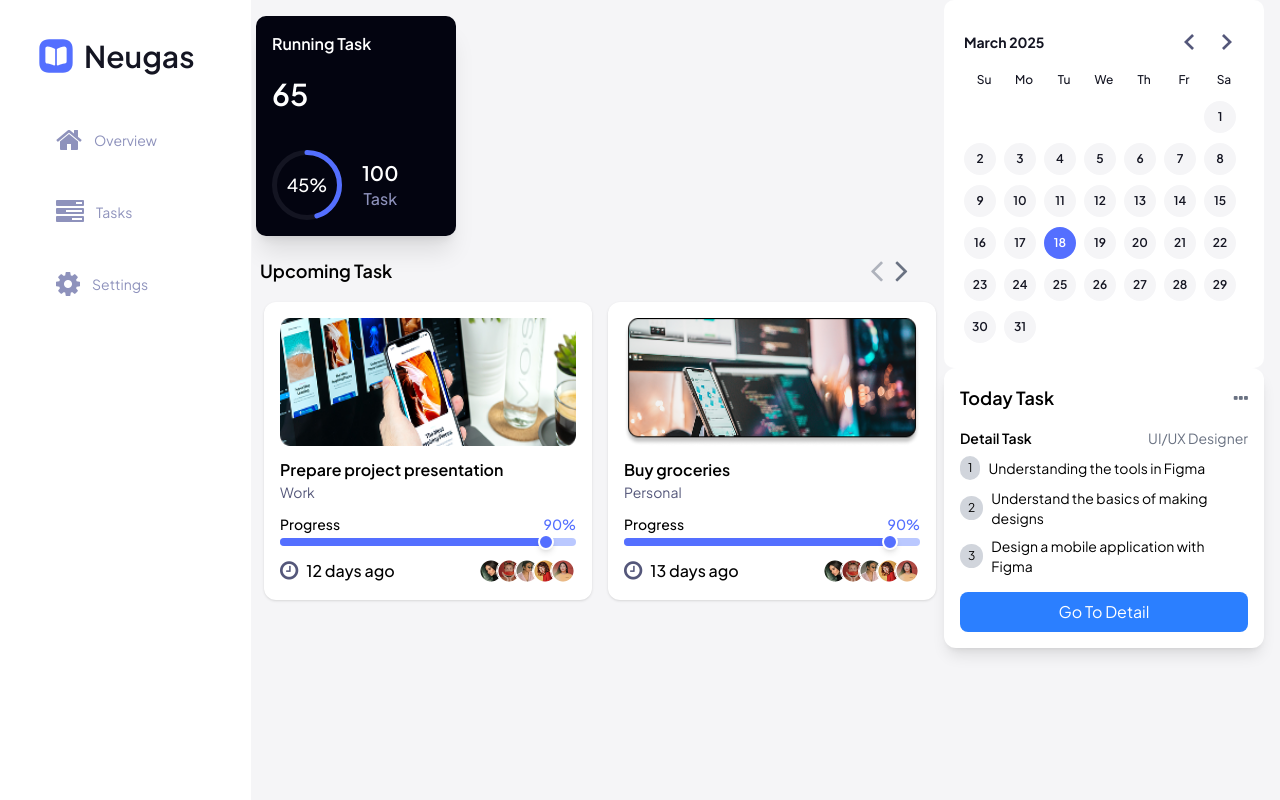
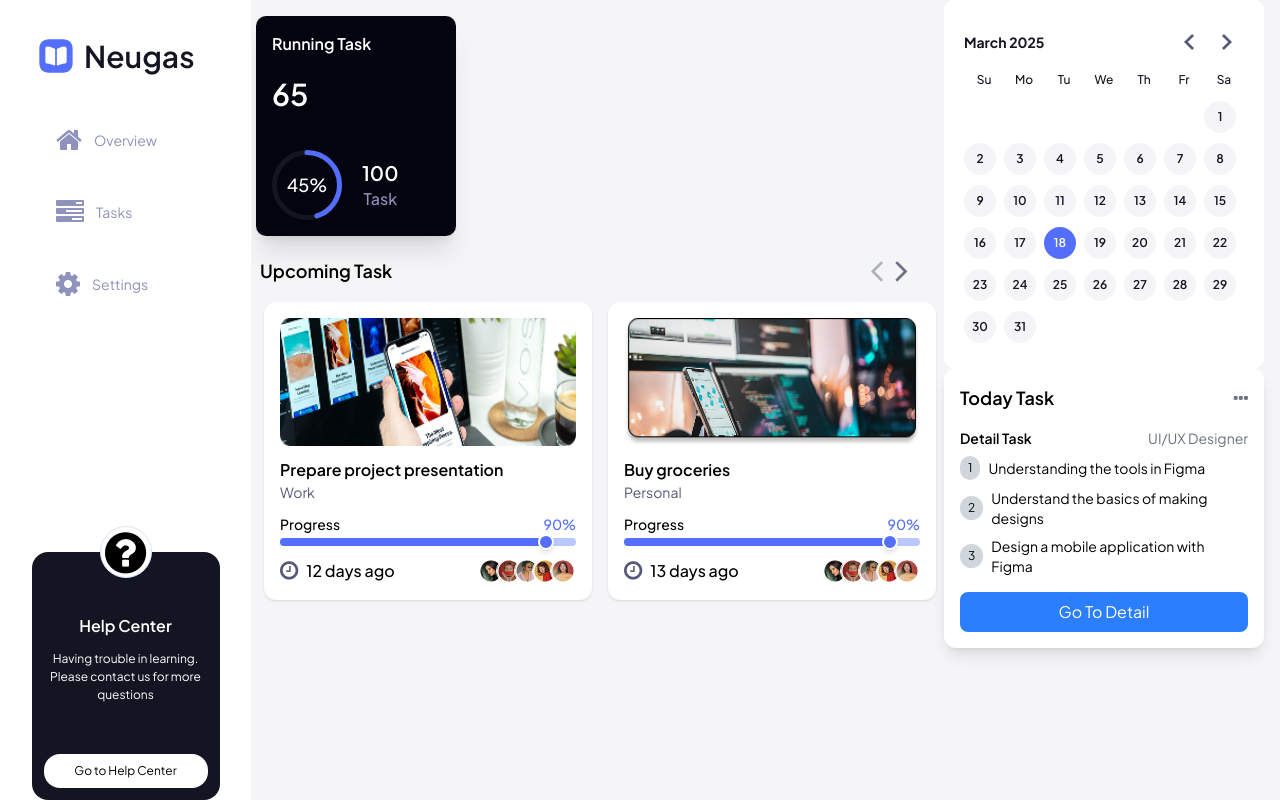
Before and after one commit to Evans-Asiedu/task-management, a React (Vite) app: page / in a window 1280 px wide. Built offline with nearby package versions, Linux system fonts and the light colour scheme.

Commit message:
Build tthe HelpCenter component

```diff
--- a/src/App.jsx
+++ b/src/App.jsx
@@ -6,6 +6,7 @@ import { Calendar } from "components/Calendar";
 import TodayTask from "components/TodayTask";
 import SideMenu from "components/SideMenu";
 import UpcomingTask from "./components/UpcomingTask";
+import HelpCenter from "./components/HelpCenter";
 
 function App() {
   return (
--- /dev/null
+++ b/src/components/HelpCenter.jsx
@@ -0,0 +1,29 @@
+import React from "react";
+
+const HelpCenter = () => {
+  return (
+    <div className="max-w-[188px] h-[274px] relative">
+      <div className="h-[52px] w-[52px] bg-white rounded-full border border-primary-100 absolute left-1/2 -translate-x-1/2 z-1">
+        <i
+          class="absolute top-0.5 left-1/2 -translate-x-1/2 fa fa-question-circle fa-3x"
+          aria-hidden="true"
+        ></i>
+      </div>
+      <div className="h-[248px] absolute bottom-0 bg-secondary-500 flex flex-col rounded-2xl p-3">
+        <div className="flex flex-col flex-grow justify-center">
+          <h1 className="text-center font-semibold text-white">Help Center</h1>
+          <p className="text-center text-[12px] mt-3 text-white">
+            Having trouble in learning. <br /> Please contact us for more
+            questions
+          </p>
+        </div>
+        <button className="text-[12px] bg-white text-seondary-500 rounded-2xl py-2 px-2.5 cursor-pointer">
+          {" "}
+          Go to Help Center
+        </button>
+      </div>
+    </div>
+  );
+};
+
+export default HelpCenter;
--- a/src/components/SideMenu.jsx
+++ b/src/components/SideMenu.jsx
@@ -1,5 +1,6 @@
 import { useState } from "react";
 import { data } from "src/data";
+import HelpCenter from "./HelpCenter";
 // import { useLocation } from "react-router-dom";
 
 export default function SideMenu() {
@@ -59,6 +60,11 @@ export default function SideMenu() {
             ))}
           </ul>
         </nav>
+
+        {/* Help Center */}
+        <div className="absolute bottom-0 left-1/2 -translate-x-1/2 w-[188px]">
+          <HelpCenter />
+        </div>
       </aside>
     </>
   );
```
